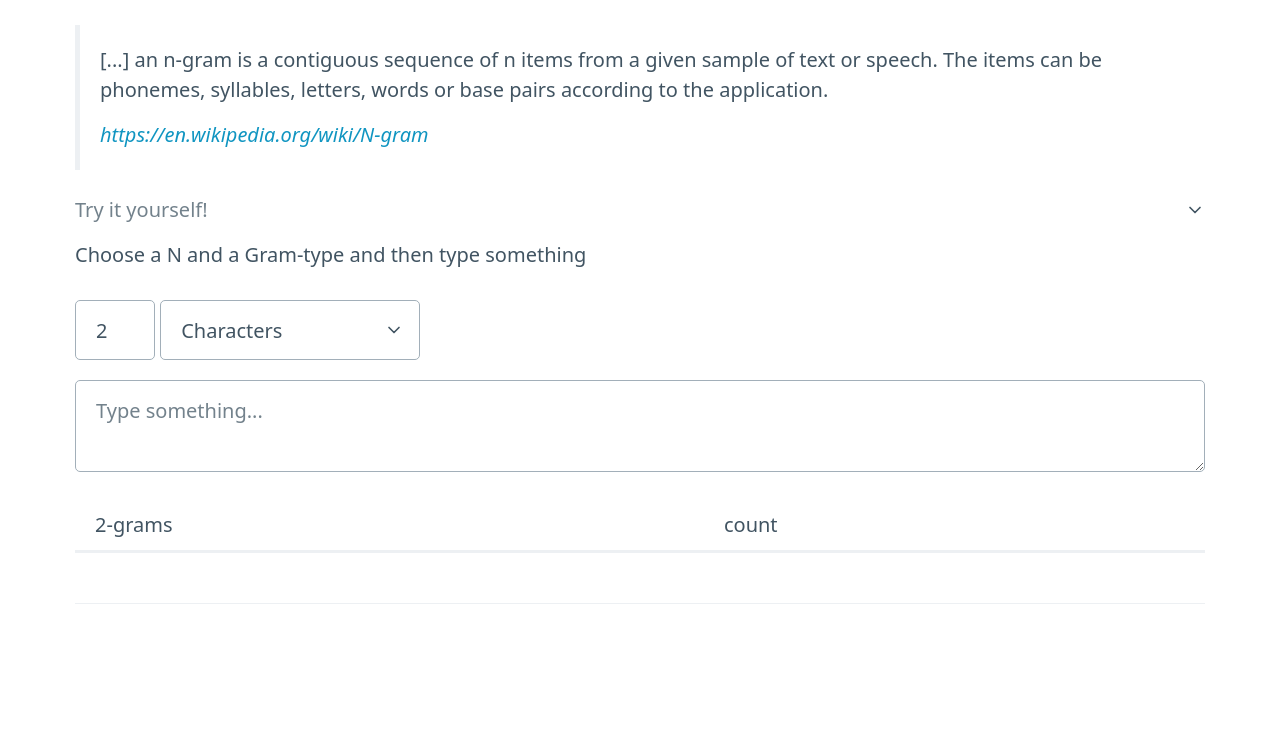
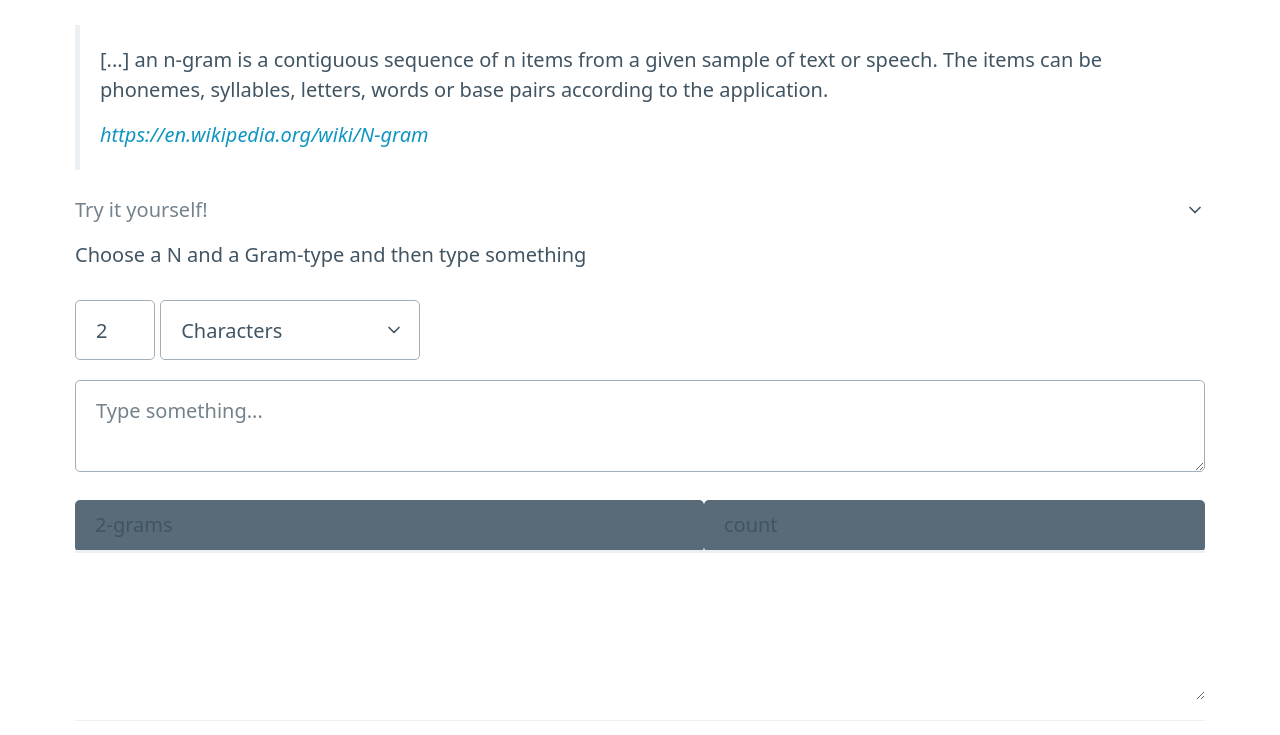
Before and after one commit to dingalapadum/dingalapadum.github.io, a plain HTML site: page ngrams/ngrams.html in a window 1280 px wide. Shown: the part 588-1323 px from the top of the page. Drawn offline with nearby package versions, Linux system fonts and the light colour scheme.

Commit message:
put table in resizable container

```diff
--- a/ngrams/css/ngrams.css
+++ b/ngrams/css/ngrams.css
@@ -1,7 +1,3 @@
-#nav {
-  padding: 0.5em 1em;
-}
-
 #n-select {
   width: 4em;
   height: 3em;
@@ -19,3 +15,15 @@
   right: 2em;
   top: 2em;
 }
+
+#scrollable-container {
+    resize: vertical;
+    overflow: auto;
+    height: 200px;
+}
+
+th {
+    position: sticky; top: 0;
+    background-color: var(--secondary);
+    border-radius: 5px;
+}
--- a/ngrams/ngrams.html
+++ b/ngrams/ngrams.html
@@ -86,12 +86,17 @@
               oninput="ngrams()"
               placeholder="Type something..."
             ></textarea>
-            <table id="ngrams-output">
-              <thead>
-                <tr><th id="ngrams-th">asdf</th><th>count</th></tr>
-              </thead>
-              <tbody id="ngrams-output-body"></tbody>
-            </table>
+            <div id="scrollable-container">
+              <table id="ngrams-output">
+                <thead>
+                  <tr>
+                    <th id="ngrams-th"></th>
+                    <th>count</th>
+                  </tr>
+                </thead>
+                <tbody id="ngrams-output-body"></tbody>
+              </table>
+            </div>
           </details>
         </section>
       </section>
```
